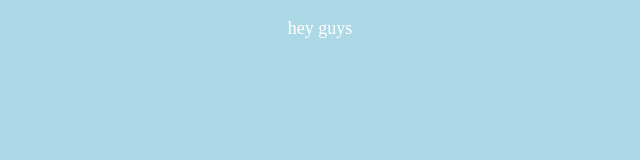
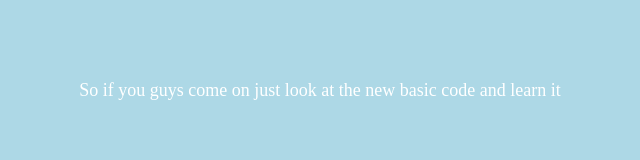
Before and after one commit to respatory-system/-, a plain HTML site: page index.html in a window 1280 px wide. Shown: the whole page, without its empty margins (320-960 px from the left). Drawn offline with Linux system fonts and the light colour scheme.

Commit message:
Update index.html

```diff
--- a/index.html
+++ b/index.html
@@ -14,7 +14,8 @@ background-color: lightblue;
  </head>
  <body>
    <center>
-   <p>hey guys </p>
+    <br><br><br>
+   <p>So if you guys come on just look at the new basic code and learn it</p>
    </center>
  </body>
 </html>
```
